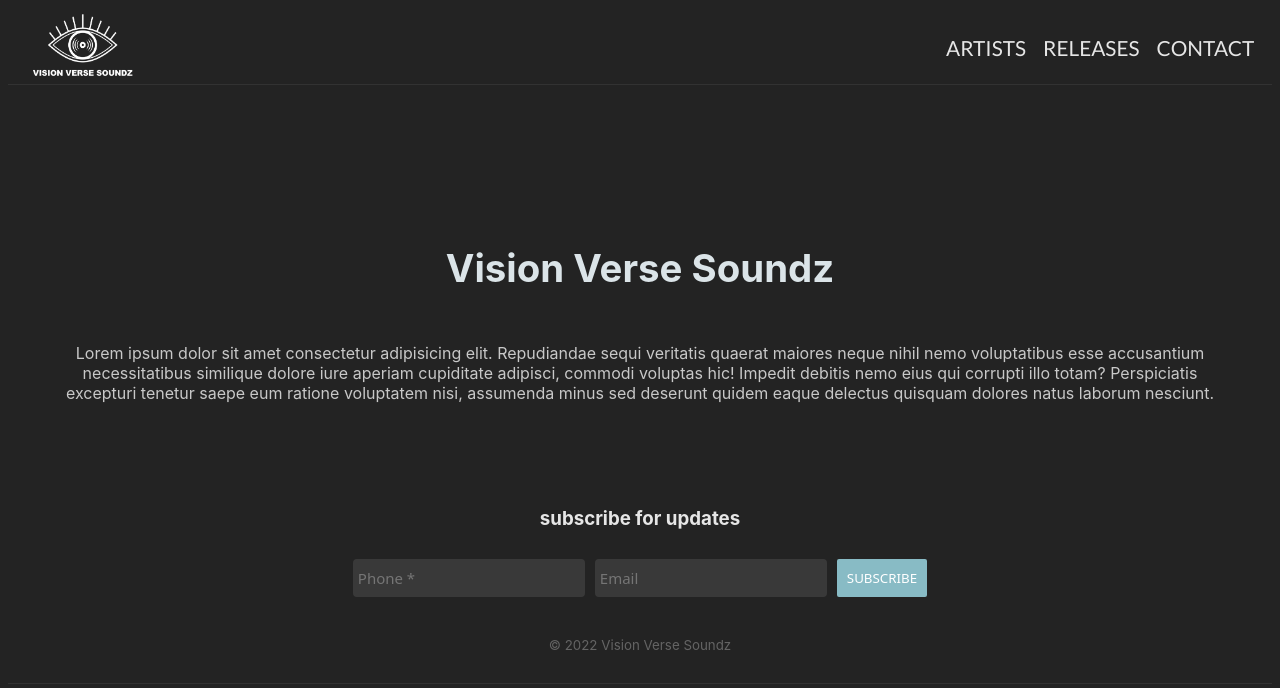
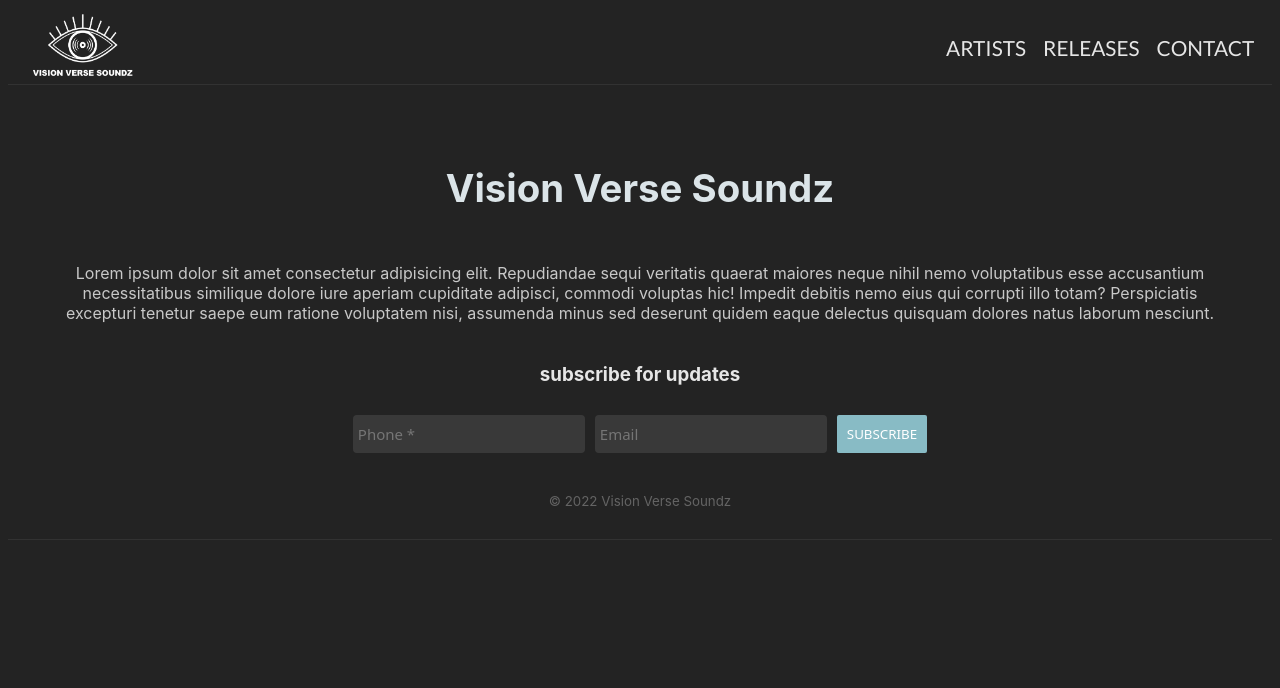
Before and after one commit to jasoncassella/vision-verse-soundz, a Next.js app: page / in a window 1280 px wide. Shown: the top 688 px of the page. Built offline with nearby package versions, Linux system fonts and the light colour scheme.

Commit message:
we don't need additional vertical padding there

```diff
--- a/styles/globals.css
+++ b/styles/globals.css
@@ -84,10 +84,6 @@ small {
   color: rgb(200, 200, 200);
   padding: 0 2.8rem;
   text-align: center;
-}
-
-section {
-  padding: 3rem 0rem;
 }
 
 .artists a {
```
